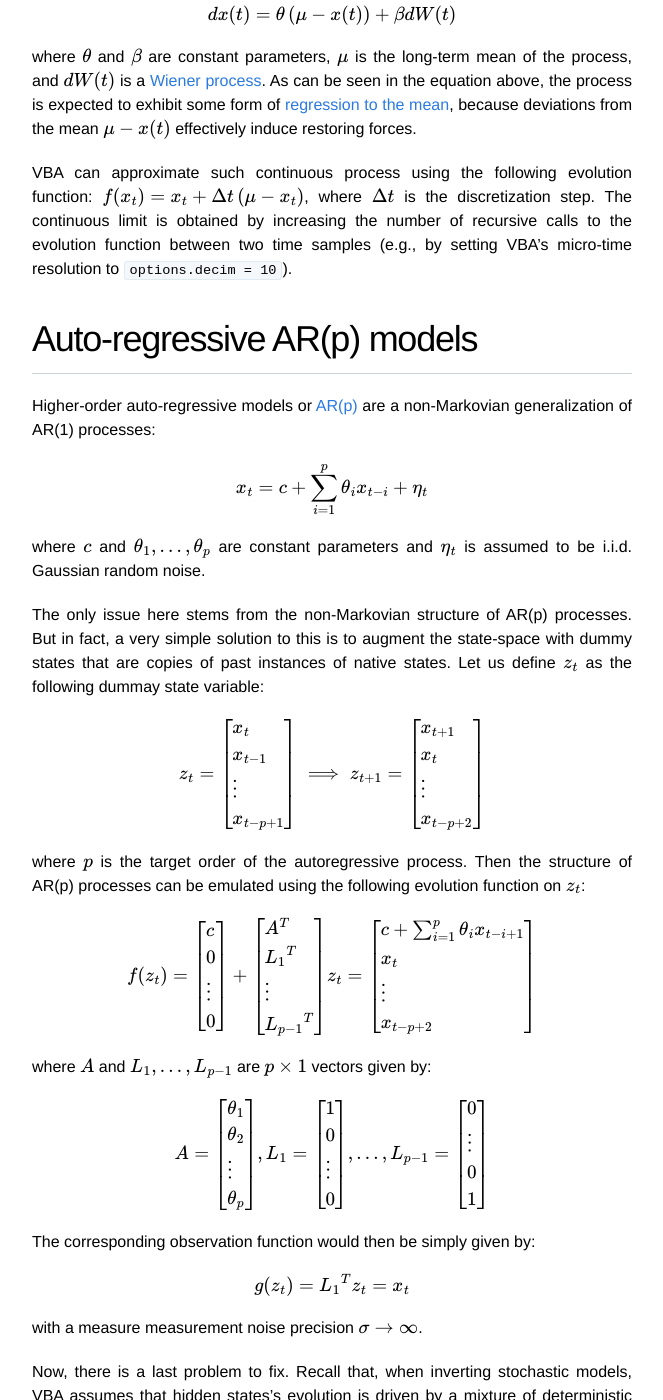
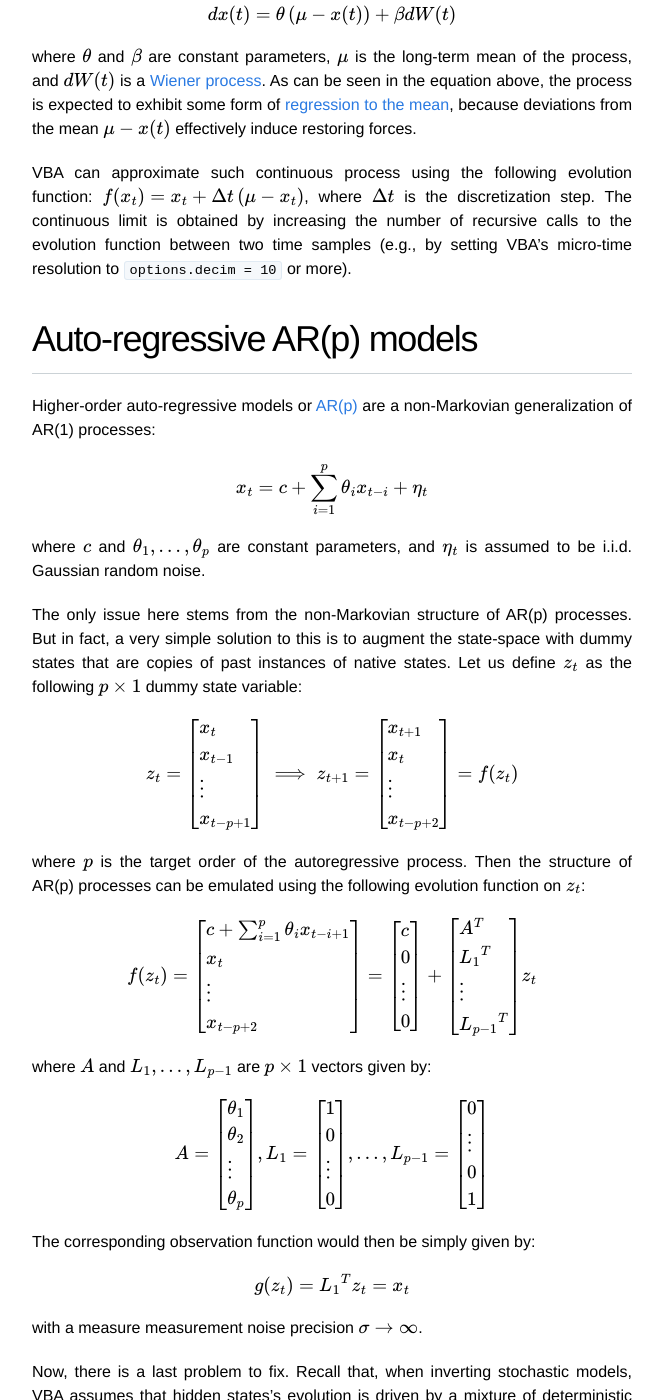
Before and after one commit to MBB-team/VBA-toolbox, a Jekyll site: the page built from _wiki/generativeModels.md, in a window 1280 px wide and 1400 px high, scrolled down 1239 px. Shown: the whole window, without its empty margins (308-971 px from the left). Built offline with Jekyll 4.4.1, drawn with Linux system fonts in a browser that asks for light colours; nearby versions of some CDN libraries; formulas are drawn with MathJax 3; some of the changed text lies outside the part shown.

Commit message:
Update generativeModels.md

```diff
--- a/_wiki/generativeModels.md
+++ b/_wiki/generativeModels.md
@@ -13,22 +13,22 @@
 
 $$x_t= c+ \theta x_{t-1} +\eta_t$$
 
-where $$c$$ and $$\theta$$ are constant parameters and $$\eta_t$$ is typically assumed to be i.i.d. Gaussian random noise.
+where $$c$$ and $$\theta$$ are constant parameters, and $$\eta_t$$ is typically assumed to be i.i.d. Gaussian random noise.
 
 > Some parameter constraints are necessary for the model to remain [wide-sense stationary](https://en.wikipedia.org/wiki/Stationary_process#Weak_or_wide-sense_stationarity). In particular, AR(1) processes with $$\mid \phi \mid >1$$ are not stationary.
 
-Note that, in the seminal definition of AR(1) processes, the variable $$x_t$$ is directly observable. This corresponds to a specific case of nonlinear state-space models, where the evolution function of hidden states is given by $$f(x_t)=c+\theta x_t$$, and the observation function is trivial and given by $$g(x_t) = x_t$$ with a measure measurement noise precision $$\sigma \rightarrow \infty$$. Practically speaking, one can use high values for measure measurement noise precision (e.g. $$10^4$$).
+Note that, in the seminal definition of AR(1) processes, the variable $$x_t$$ is directly observable. This corresponds to a specific case of nonlinear state-space models, where the evolution function of hidden states is given by $$f(x_t)=c+\theta x_t$$, and the observation function is trivial and given by $$g(x_t) = x_t$$ with a measurement noise precision $$\sigma \rightarrow \infty$$. Practically speaking, one can use high values for measurement noise precision (e.g. $$10^4$$).
 
 
 # Ornstein-Uhlenbeck processes
 
-An [Ornstein-Uhlenbeck process](https://en.wikipedia.org/wiki/Ornstein%E2%80%93Uhlenbeck_process) is a continuous variant of AR(1) processes that tends to drift towards its long-term mean, which is why it is called [mean-reverting](https://en.wikipedia.org/wiki/Mean_reversion_(finance)). Formally speaking, an Ornstein–Uhlenbeck process $$x(t)$$ satisfies the following [stochastic differential equation](https://en.wikipedia.org/wiki/Stochastic_differential_equation):
+An [Ornstein-Uhlenbeck process](https://en.wikipedia.org/wiki/Ornstein%E2%80%93Uhlenbeck_process) is a continuous variant of AR(1) processes that drifts back and forth towards its long-term mean, which is why it is called [mean-reverting](https://en.wikipedia.org/wiki/Mean_reversion_(finance)). Formally speaking, an Ornstein–Uhlenbeck process $$x(t)$$ satisfies the following [stochastic differential equation](https://en.wikipedia.org/wiki/Stochastic_differential_equation):
 
 $$dx(t) = \theta\left(\mu-x(t)\right) + \beta dW(t)$$
 
 where $$\theta$$ and $$\beta$$ are constant parameters, $$\mu$$ is the long-term mean of the process, and $$dW(t)$$ is a [Wiener process](https://en.wikipedia.org/wiki/Wiener_process). As can be seen in the equation above, the process is expected to exhibit some form of [regression to the mean](https://en.wikipedia.org/wiki/Regression_toward_the_mean), because deviations from the mean $$\mu-x(t)$$ effectively induce restoring forces.
 
-VBA can approximate such continuous process using the following evolution function: $$f(x_t)=x_t+\Delta t \left(\mu-x_t\right)$$, where $$\Delta t$$ is the discretization step. The continuous limit is obtained by increasing the number of recursive calls to the evolution function between two time samples (e.g., by setting VBA's micro-time resolution to `options.decim = 10`).
+VBA can approximate such continuous process using the following evolution function: $$f(x_t)=x_t+\Delta t \left(\mu-x_t\right)$$, where $$\Delta t$$ is the discretization step. The continuous limit is obtained by increasing the number of recursive calls to the evolution function between two time samples (e.g., by setting VBA's micro-time resolution to `options.decim = 10` or more).
 
 
 # Auto-regressive AR(p) models
@@ -37,18 +37,17 @@
 
 $$ x_t= c+ \sum_{i=1}^{p}\theta_i x_{t-i} +\eta_t $$
 
-where $$c$$ and $$\theta_1,...,\theta_p$$ are constant parameters and $$\eta_t$$ is assumed to be i.i.d. Gaussian random noise.
+where $$c$$ and $$\theta_1,...,\theta_p$$ are constant parameters, and $$\eta_t$$ is assumed to be i.i.d. Gaussian random noise.
 
-The only issue here stems from the non-Markovian structure of AR(p) processes. But in fact, a very simple solution to this is to augment the state-space with dummy states that are copies of past instances of native states. Let us define $$z_t$$ as the following dummay state variable:
+The only issue here stems from the non-Markovian structure of AR(p) processes. But in fact, a very simple solution to this is to augment the state-space with dummy states that are copies of past instances of native states. Let us define $$z_t$$ as the following $$p\times 1$$ dummy state variable:
 
-$$ z_t = \left[\begin{array}{l} x_t \\ x_{t-1} \\ \vdots \\ x_{t-p+1} \end{array}\right] \implies z_{t+1} = \left[\begin{array}{l} x_{t+1} \\ x_{t} \\ \vdots \\ x_{t-p+2}\end{array}\right] $$
+$$ z_t = \left[\begin{array}{l} x_t \\ x_{t-1} \\ \vdots \\ x_{t-p+1} \end{array}\right] \implies z_{t+1} = \left[\begin{array}{l} x_{t+1} \\ x_{t} \\ \vdots \\ x_{t-p+2}\end{array}\right] = f(z_t) $$
 
 where $$p$$ is the target order of the autoregressive process. Then the structure of AR(p) processes can be emulated using the following evolution function on $$z_t$$:
 
-$$ f(z_t) = \left[\begin{array}{l} c \\ 0 \\ \vdots \\ 0 \end{array}\right] + \left[\begin{array}{l} A^T \\ {L_1}^T \\ \vdots \\ {L_{p-1}}^T \end{array}\right] z_t = \left[\begin{array}{l} c+ \sum_{i=1}^{p}\theta_i x_{t-i+1} \\ x_{t} \\ \vdots \\ x_{t-p+2} \end{array}\right] $$
+$$ f(z_t) = \left[\begin{array}{l} c+ \sum_{i=1}^{p}\theta_i x_{t-i+1} \\ x_{t} \\ \vdots \\ x_{t-p+2} \end{array}\right] = \left[\begin{array}{l} c \\ 0 \\ \vdots \\ 0 \end{array}\right] + \left[\begin{array}{l} A^T \\ {L_1}^T \\ \vdots \\ {L_{p-1}}^T \end{array}\right] z_t  $$
 
 where $$A$$ and $$L_1,...,L_{p-1}$$ are $$p\times 1$$ vectors given by:
-
 
 $$ A = \left[\begin{array}{l} \theta_1 \\ \theta_2 \\ \vdots \\ \theta_p \end{array}\right], L_1 = \left[\begin{array}{l} 1 \\ 0 \\ \vdots \\ 0 \end{array}\right], ..., L_{p-1} = \left[\begin{array}{l} 0 \\ \vdots \\ 0 \\ 1 \end{array}\right] $$
 
```
